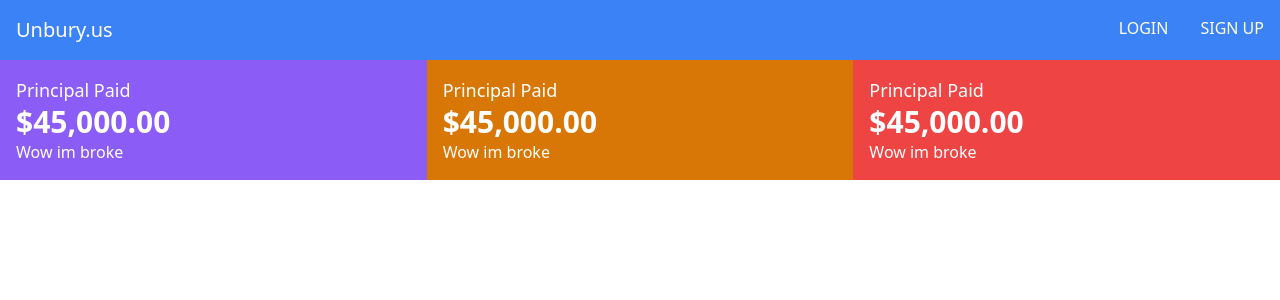
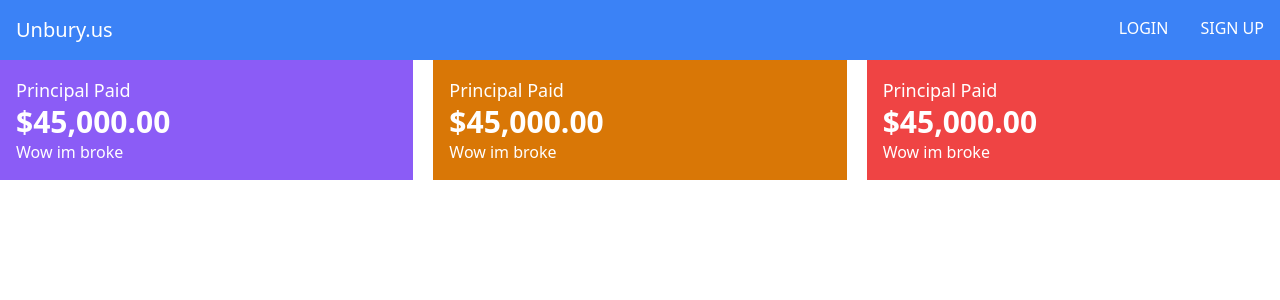
Before and after one commit to iaewing/debt-payoff-calculator, a Vue app: page / in a window 1280 px wide. Shown: the top 300 px of the page. Built offline with nearby package versions, Linux system fonts and the light colour scheme.

Commit message:
did stuff

```diff
--- a/src/App.vue
+++ b/src/App.vue
@@ -1,6 +1,6 @@
 <template>
   <NavBar />
-  <div class="grid grid-cols-3">
+  <div class="grid grid-cols-3 gap-x-5">
     <Card class="bg-purple-500 text-white p-4">
     <template v-slot:default>
       $45,000.00
```
